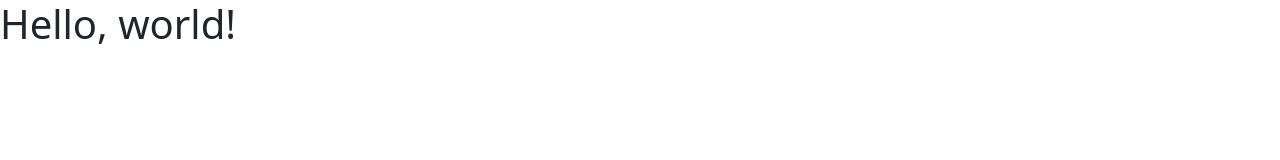
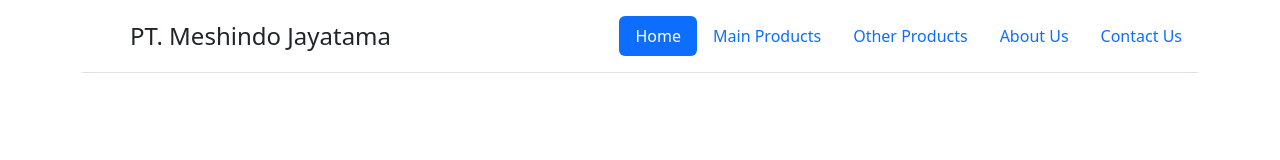
Before and after one commit to meshindojayatama/meshindojayatama.github.io, a plain HTML site: page index.html in a window 1280 px wide. Drawn offline with nearby package versions, Linux system fonts and the light colour scheme.

Commit message:
Update index.html
add Header

```diff
--- a/index.html
+++ b/index.html
@@ -3,11 +3,26 @@
   <head>
     <meta charset="utf-8">
     <meta name="viewport" content="width=device-width, initial-scale=1">
-    <title>Bootstrap demo</title>
+    <title>Landing Page - PT. Meshindo Jayatama</title>
     <link href="https://cdn.jsdelivr.net/npm/bootstrap@5.2.3/dist/css/bootstrap.min.css" rel="stylesheet" integrity="sha384-rbsA2VBKQhggwzxH7pPCaAqO46MgnOM80zW1RWuH61DGLwZJEdK2Kadq2F9CUG65" crossorigin="anonymous">
   </head>
   <body>
-    <h1>Hello, world!</h1>
+    <div class="container">
+    <header class="d-flex flex-wrap justify-content-center py-3 mb-4 border-bottom">
+      <a href="/" class="d-flex align-items-center mb-3 mb-md-0 me-md-auto text-dark text-decoration-none">
+        <svg class="bi me-2" width="40" height="32"><use xlink:href="#bootstrap"/></svg>
+        <span class="fs-4">PT. Meshindo Jayatama</span>
+      </a>
+
+      <ul class="nav nav-pills">
+        <li class="nav-item"><a href="#" class="nav-link active" aria-current="page">Home</a></li>
+        <li class="nav-item"><a href="#" class="nav-link">Main Products</a></li>
+        <li class="nav-item"><a href="#" class="nav-link">Other Products</a></li>
+        <li class="nav-item"><a href="#" class="nav-link">About Us</a></li>
+        <li class="nav-item"><a href="#" class="nav-link">Contact Us</a></li>
+      </ul>
+    </header>
+  </div>
     <script src="https://cdn.jsdelivr.net/npm/bootstrap@5.2.3/dist/js/bootstrap.bundle.min.js" integrity="sha384-kenU1KFdBIe4zVF0s0G1M5b4hcpxyD9F7jL+jjXkk+Q2h455rYXK/7HAuoJl+0I4" crossorigin="anonymous"></script>
   </body>
 </html>
```
